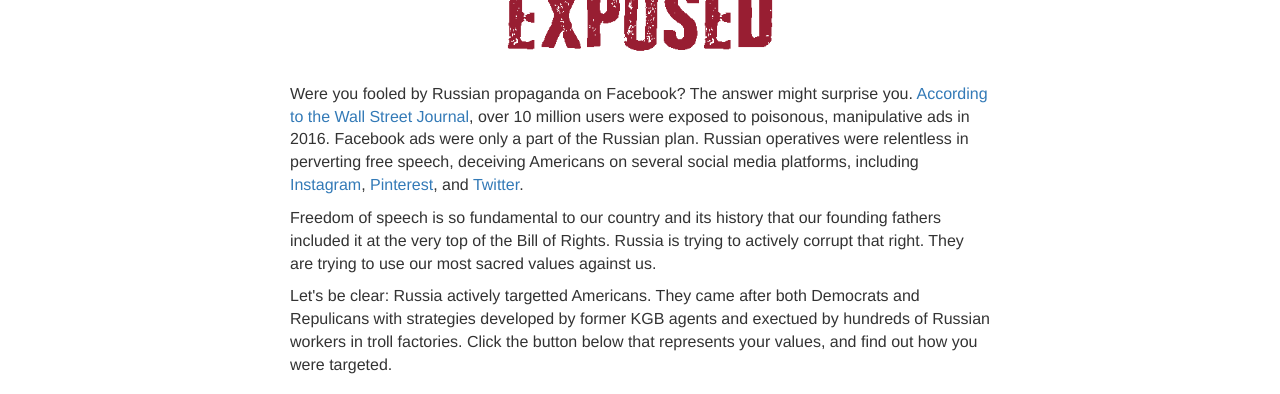
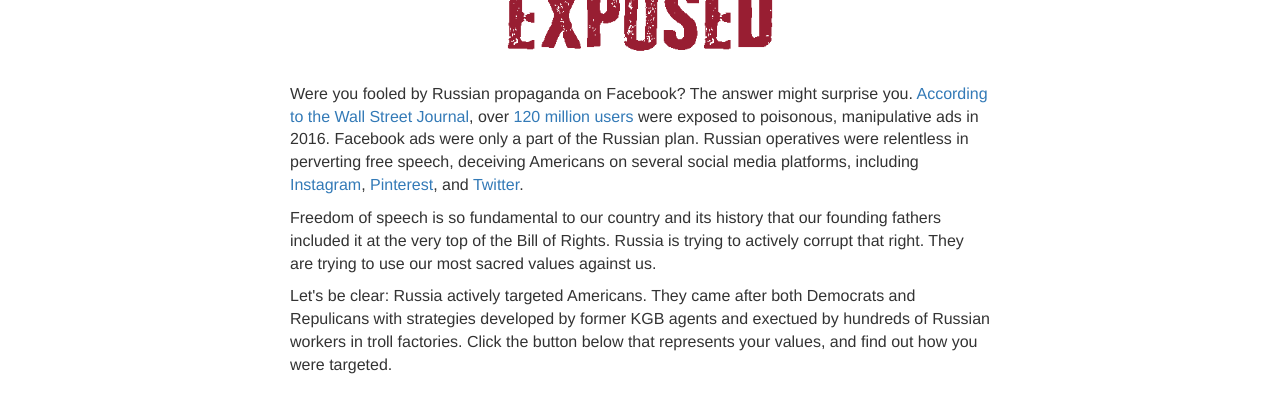
Before and after one commit to Data4Democracy/equifake, a Jekyll site: the page built from index.md, in a window 1280 px wide. Shown: the part 149-543 px from the top of the page. Built offline with Jekyll 4.4.1, drawn with Linux system fonts in a browser that asks for light colours; nearby versions of some CDN libraries; comment, search, counter and statistics services are not loaded.

Commit message:
fixing typo

```diff
--- a/_layouts/base.html
+++ b/_layouts/base.html
@@ -10,11 +10,11 @@
             <img src="/assets/images/fb-banner.png">
           </div>
           <div class="content">
-            <p>Were you fooled by Russian propaganda on Facebook? The answer might surprise you. <a href="https://www.wsj.com/articles/facebook-estimates-10-million-users-saw-russian-backed-ads-1506986355">According to the Wall Street Journal</a>, over 10 million users were exposed to poisonous, manipulative ads in 2016. Facebook ads were only a part of the Russian plan. Russian operatives were relentless in perverting free speech, deceiving Americans on several social media platforms, including <a href="https://www.fastcompany.com/40478430/russia-linked-instagram-facebook-posts-ads-memes-propaganda">Instagram</a>, <a href="https://medium.com/data-for-democracy/crafting-projects-islam-and-russian-propaganda-ccba9a409fb5">Pinterest</a>, and <a href="http://dashboard.securingdemocracy.org/">Twitter</a>. </p>
+            <p>Were you fooled by Russian propaganda on Facebook? The answer might surprise you. <a href="https://www.wsj.com/articles/facebook-estimates-10-million-users-saw-russian-backed-ads-1506986355">According to the Wall Street Journal</a>, over <a href="https://www.recode.net/2017/10/30/16571598/read-full-testimony-facebook-twitter-google-congress-russia-election-fake-news">120 million users</a> were exposed to poisonous, manipulative ads in 2016. Facebook ads were only a part of the Russian plan. Russian operatives were relentless in perverting free speech, deceiving Americans on several social media platforms, including <a href="https://www.fastcompany.com/40478430/russia-linked-instagram-facebook-posts-ads-memes-propaganda">Instagram</a>, <a href="https://medium.com/data-for-democracy/crafting-projects-islam-and-russian-propaganda-ccba9a409fb5">Pinterest</a>, and <a href="http://dashboard.securingdemocracy.org/">Twitter</a>. </p>
 
             <p>Freedom of speech is so fundamental to our country and its history that our founding fathers included it at the very top of the Bill of Rights. Russia is trying to actively corrupt that right. They are trying to use our most sacred values against us.</p>
 
-            <p>Let's be clear: Russia actively targetted Americans. They came after both Democrats and Repulicans with strategies developed by former KGB agents and exectued by hundreds of Russian workers in troll factories. Click the button below that represents your values, and find out how you were targeted.</p>
+            <p>Let's be clear: Russia actively targeted Americans. They came after both Democrats and Repulicans with strategies developed by former KGB agents and exectued by hundreds of Russian workers in troll factories. Click the button below that represents your values, and find out how you were targeted.</p>
 
             {{ content }}
           </div>
```
